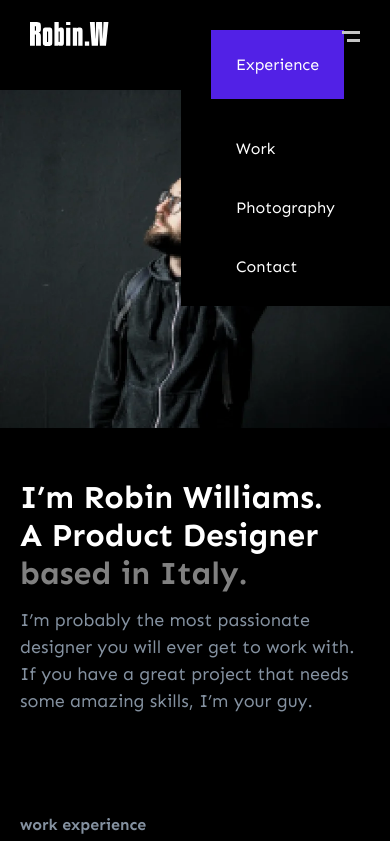
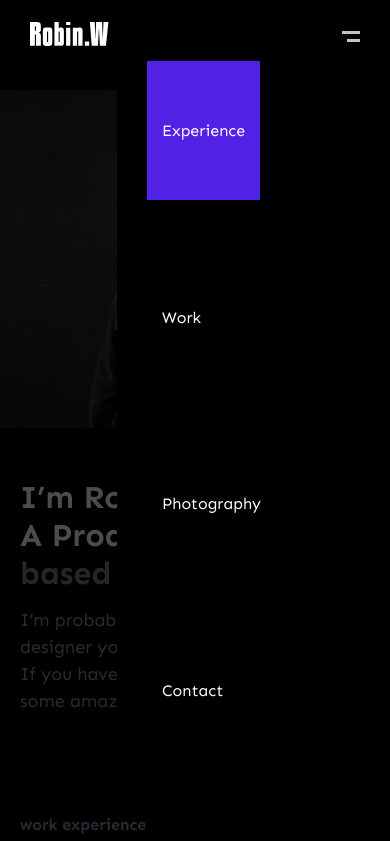
Before and after one commit to Moonsh1nee/Robin_designer, a website: page index.html in a window 390 px wide. Both pictures are taken after a click on the element 351 px from the left and 36 px from the top of the page. Shown: the top 841 px of the page. Drawn offline with nearby package versions, Linux system fonts and the light colour scheme; files that its build step writes are made by us from their sources.

Commit message:
Add burger menu and observer for menu

```diff
--- a/index.html
+++ b/index.html
@@ -27,7 +27,7 @@
 
             <ul class="nav__list list">
                 <li class="list__item">
-                    <a href="#experience" class="list__item-link menu-active">Experience</a>
+                    <a href="#experience" class="list__item-link">Experience</a>
                 </li>
                 <li class="list__item">
                     <a href="#work" class="list__item-link">Work</a>
@@ -41,25 +41,25 @@
             </ul>
 
 
-            <div class="nav__burger">
+            <div class="nav__burger burger">
 
-                <div class="nav__burger-wrapper">
-                    <div class="nav__burger-line"></div>
-                    <div class="nav__burger-line nav__burger-line--short"></div>
+                <div class="burger__btn">
+                    <div class="burger__btn-line"></div>
+                    <div class="burger__btn-line burger__btn-line--short"></div>
                 </div>
 
-                <ul class="nav__burger-list blist">
-                    <li class="blist__item">
-                        <a href="#experience" class="blist__item-link menu-active">Experience</a>
+                <ul class="burger__menu">
+                    <li class="burger__menu-item" data-burger="1">
+                        <a href="#experience" class="burger__menu-link">Experience</a>
                     </li>
-                    <li class="blist__item">
-                        <a href="#work" class="blist__item-link">Work</a>
+                    <li class="burger__menu-item" data-burger="2">
+                        <a href="#work" class="burger__menu-link">Work</a>
                     </li>
-                    <li class="blist__item">
-                        <a href="#photo" class="blist__item-link">Photography</a>
+                    <li class="burger__menu-item" data-burger="3">
+                        <a href="#photo" class="burger__menu-link">Photography</a>
                     </li>
-                    <li class="blist__item">
-                        <a href="#contact" class="blist__item-link">Contact</a>
+                    <li class="burger__menu-item" data-burger="4">
+                        <a href="#contact" class="burger__menu-link">Contact</a>
                     </li>
                 </ul>
             </div>
@@ -87,7 +87,7 @@
         </div>
     </section>
 
-    <section class="experience-section" aria-label="experience section">
+    <section class="experience-section menu-observ" id="experience" aria-label="experience section">
         <div class="container">
             <div class="experience">
                 <div class="experience__title">
@@ -207,7 +207,7 @@
         </div>
     </section>
 
-    <section class="projects-section" aria-label="projects section">
+    <section class="projects-section menu-observ"  id="work" aria-label="projects section">
         <div class="container">
             <div class="projects">
                 <div class="projects__wrapper">
@@ -273,7 +273,7 @@
         </div>
     </section>
 
-    <section class="instagram-section" aria-label="instagram section">
+    <section class="instagram-section"  aria-label="instagram section">
         <div class="container-lg">
             <div class="instagram">
                 <div class="instagram__info">
@@ -372,7 +372,7 @@
         </div>
     </section>
 
-    <section class="photography-section" aria-label="photography section">
+    <section class="photography-section menu-observ" id="photo" aria-label="photography section">
         <div class="container-lg">
             <div class="photography">
                 <div class="photography__info">
@@ -431,7 +431,7 @@
         </div>
     </section>
 
-    <section class="form-section" aria-label="form section">
+    <section class="form-section menu-observ" id="contact" aria-label="form section">
         <div class="container">
             <div class="form">
                 <div class="form__info">
--- a/js/main.js
+++ b/js/main.js
@@ -57,8 +57,8 @@ photoBtn.forEach((function (e) {
 }));
 
 
-const burger = document.querySelector('.nav__burger-wrapper');
-const burgerList = document.querySelector('.blist');
+const burger = document.querySelector('.burger__btn');
+const burgerList = document.querySelector('.burger__menu');
 
 
 function toggleBurger() {
@@ -66,3 +66,33 @@ function toggleBurger() {
 }
 
 burger.addEventListener('click', toggleBurger);
+
+
+const observer = new IntersectionObserver((entries) => {
+    entries.forEach((entry) => {
+
+        if (entry.isIntersecting) {
+            document.querySelectorAll('.list__item-link').forEach((link) => {
+                let id = link.getAttribute('href').replace('#', '');
+                if (id === entry.target.id) {
+                    link.classList.add('menu-active');
+                } else {
+                    link.classList.remove('menu-active');
+                }
+            });
+
+            document.querySelectorAll('.burger__menu-item').forEach((item) => {
+                let id = item.childNodes[1].getAttribute('href').replace('#', '');
+                if (id === entry.target.id) {
+                    item.classList.add('menu-active');
+                } else {
+                    item.classList.remove('menu-active');
+                }
+            });
+        }
+    });
+}, {
+    threshold: 0.1
+});
+
+document.querySelectorAll('.menu-observ').forEach(section => {observer.observe(section)} );
--- a/styles/_basic.scss
+++ b/styles/_basic.scss
@@ -36,6 +36,10 @@ li {
 :active, :hover, :focus {
     outline: 0;
     outline-offset: 0;
+}
+
+html, body {
+    scroll-behavior: smooth;
 }
 
 body {
--- a/styles/_burger.scss
+++ b/styles/_burger.scss
@@ -2,41 +2,47 @@
 @use "mixins" as m;
 @use "placeholders";
 
-.nav__burger {
-  .nav__burger-wrapper {
+.burger {
+  position: relative;
+  display: none;
+  &__btn {
     @include m.d-flex(start, end, nowrap, column, 0, 5px);
-    display: none;
     width: 18px;
-    position: relative;
 
-    .nav__burger-line {
+    &-line {
       height: 3px;
       width: 18px;
       background-color: #c4c4c4;
       z-index: 2;
     }
 
-    .nav__burger-line--short {
+    &-line--short {
       width: 13px;
     }
   }
 
-  .blist {
-    display: none;
+  &__menu {
+    height: 90vh;
+    width: 70vw;
     padding: 30px;
     position: absolute;
-    right: 0;
+    right: -30px;
     top: 0;
     z-index: -1;
     background-color: v.$base;
-    @include m.d-flex(start, start, nowrap, column, 0, 40px);
+    @include m.d-flex(space-between, start, nowrap, column, 0, 40px);
+    transition: transform .3s;
 
-    transform: translateX(-1000px);
+    transform: translateX(200%);
 
 
-    &__item {
-      &-link {
-        padding: 0 25px;
+    &-item {
+      @include m.d-flex(center, center, nowrap, row, 0, 0);
+      padding: 15px;
+      height: 20%;
+
+      transition: all .4s;
+      .burger__menu-link {
         @include m.d-flex(center, center);
         @include m.font(16px, 400, v.$text);
         transition: all 0.3s linear;
@@ -45,8 +51,8 @@
           text-decoration: underline;
         }
       }
-      .menu-active {
-        padding: 25px;
+
+      &.menu-active {
         background-color: v.$primary;
       }
     }
@@ -54,16 +60,22 @@
   }
 
   @media (max-width: v.$media_sm) {
-    .nav__burger-wrapper {
-      display: flex;
-    }
+    display: block;
 
-    .blist {
-      display: flex;
-    }
+    .burger__menu.active {
+      transform: translateX(0);
 
-    .blist.active {
-      transform: translateX(0);
+      &::before {
+        content: '';
+        position: absolute;
+        width: 100vw;
+        height: 100vh;
+        top: 0;
+        right: 0;
+        background-color: v.$base;
+        opacity: 0.7;
+        z-index: -2;
+      }
     }
   }
 }
--- a/styles/_dribbble.scss
+++ b/styles/_dribbble.scss
@@ -56,6 +56,14 @@
   .dribbble-section {
     .dribbble {
       @include m.d-flex(start, start, nowrap, column, 0, 65px);
+
+      &__info {
+
+        &-title {
+
+          @include m.font(32px, 700, v.$text);
+        }
+      }
     }
   }
 }
```
